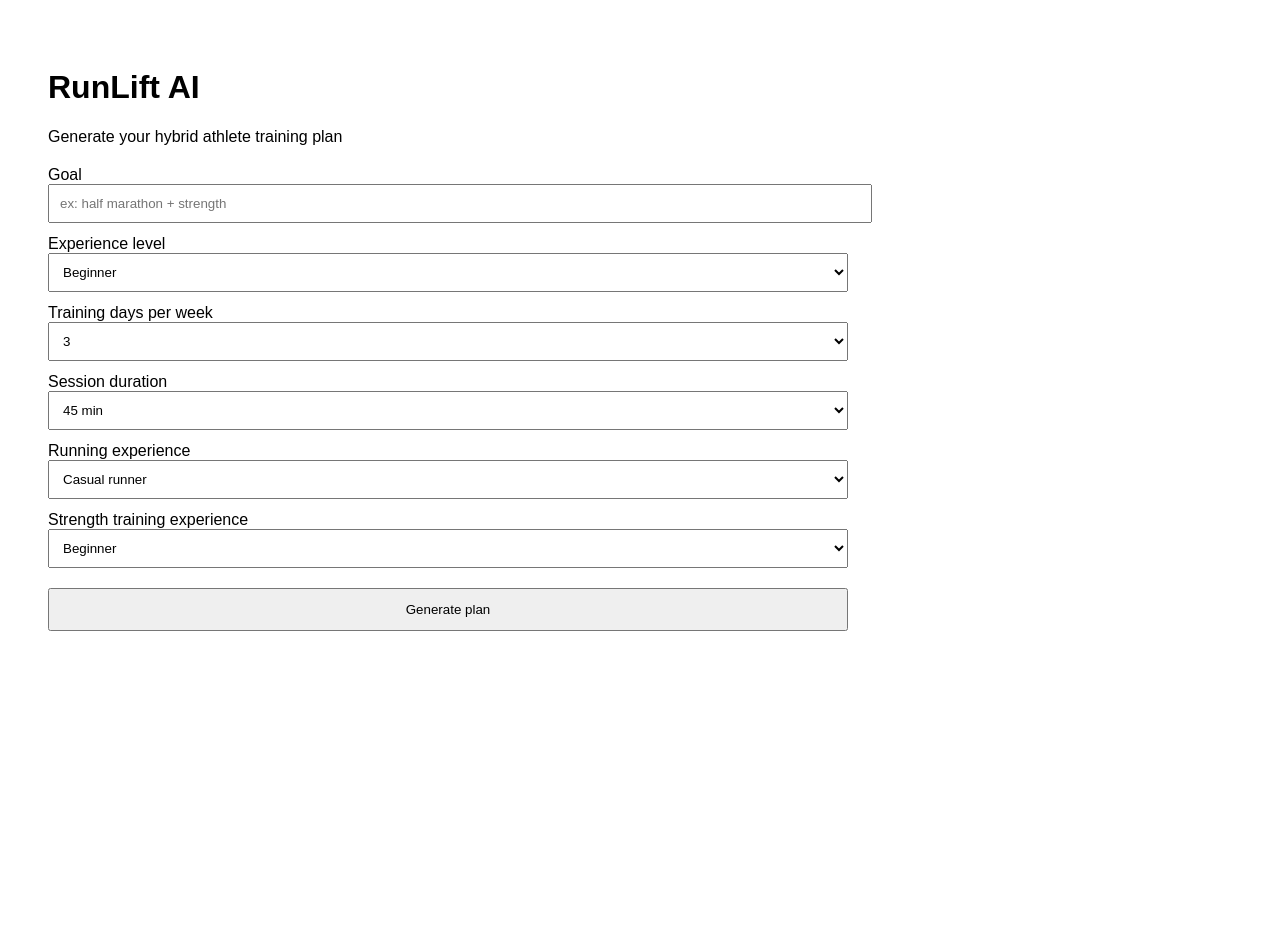
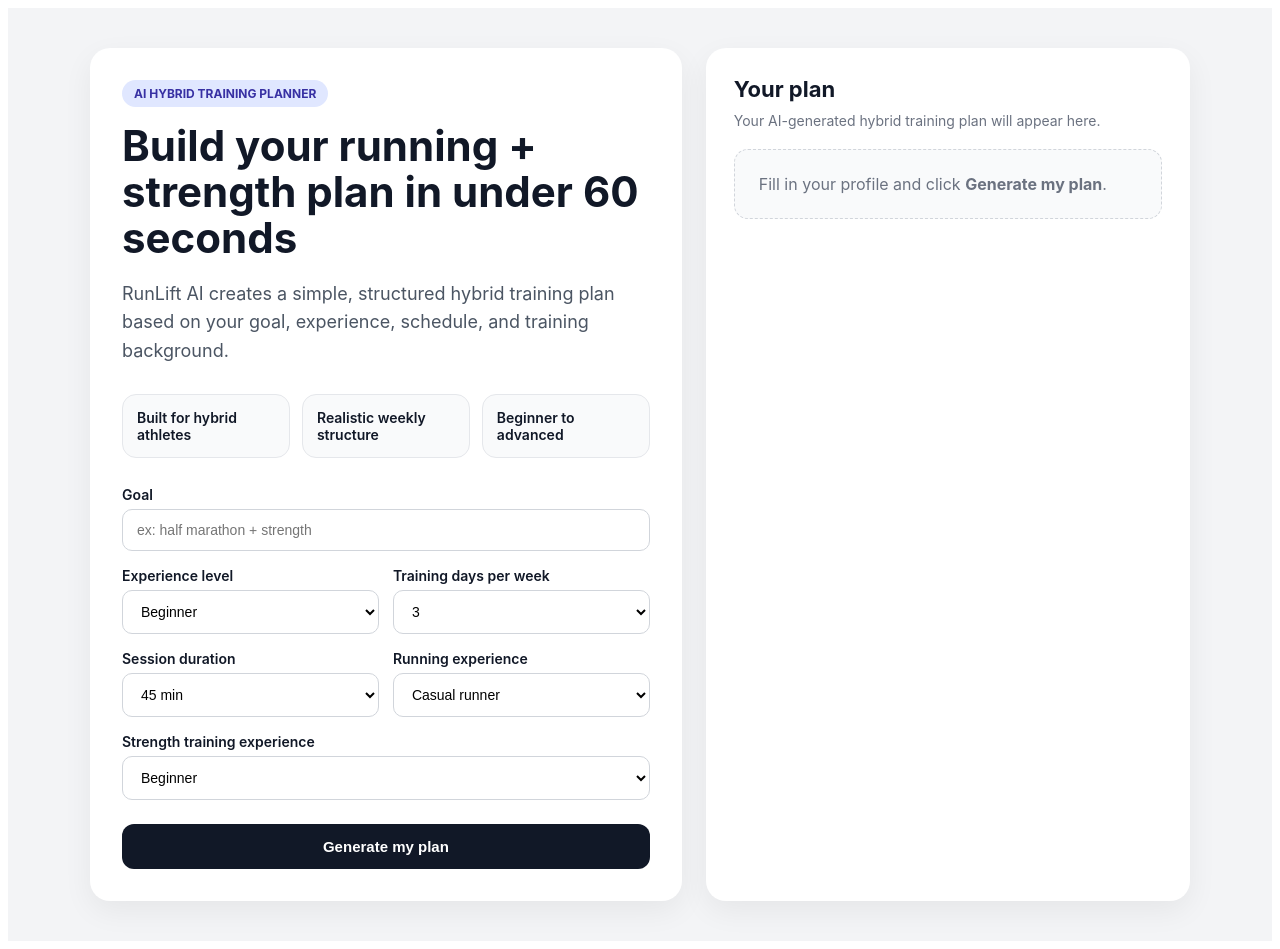
Before and after one commit to RunliftAI/runlift-ai, a Next.js app: page / in a window 1280 px wide. Before the commit the page ends 800 px from the top, so only its background shows below. Built offline with nearby package versions, Linux system fonts and the light colour scheme.

Commit message:
Improve landing page design

```diff
--- a/app/page.js
+++ b/app/page.js
@@ -16,6 +16,7 @@ export default function Home() {
     setLoading(true);
     setResult("");
 
+    try {
       const res = await fetch("/api/generate", {
         method: "POST",
         headers: {
@@ -33,33 +34,144 @@ export default function Home() {
 
       const data = await res.json();
       setResult(data.plan || data.error || "No response received.");
+    } catch (error) {
+      setResult("Something went wrong. Please try again.");
+    } finally {
       setLoading(false);
     }
+  }
+
+  const labelStyle = {
+    display: "block",
+    marginBottom: 6,
+    fontSize: 14,
+    fontWeight: 600,
+    color: "#111827",
+  };
+
+  const inputStyle = {
+    width: "100%",
+    padding: "12px 14px",
+    borderRadius: 10,
+    border: "1px solid #d1d5db",
+    fontSize: 14,
+    background: "white",
+    boxSizing: "border-box",
+  };
 
   return (
-    <main style={{ padding: 40, fontFamily: "Arial", maxWidth: 800 }}>
-      <h1>RunLift AI</h1>
-      <p>Generate your hybrid athlete training plan</p>
+    <main
+      style={{
+        minHeight: "100vh",
+        background: "#f3f4f6",
+        padding: "40px 20px",
+        fontFamily:
+          'Inter, ui-sans-serif, system-ui, -apple-system, BlinkMacSystemFont, "Segoe UI", sans-serif',
+        color: "#111827",
+      }}
+    >
+      <div
+        style={{
+          maxWidth: 1100,
+          margin: "0 auto",
+          display: "grid",
+          gridTemplateColumns: "1.1fr 0.9fr",
+          gap: 24,
+        }}
+      >
+        <section
+          style={{
+            background: "white",
+            borderRadius: 20,
+            padding: 32,
+            boxShadow: "0 10px 30px rgba(0,0,0,0.06)",
+          }}
+        >
+          <div
+            style={{
+              display: "inline-block",
+              padding: "6px 12px",
+              borderRadius: 999,
+              background: "#e0e7ff",
+              color: "#3730a3",
+              fontSize: 12,
+              fontWeight: 700,
+              marginBottom: 16,
+            }}
+          >
+            AI HYBRID TRAINING PLANNER
+          </div>
 
-      <div style={{ display: "grid", gap: 12, marginTop: 20 }}>
+          <h1
+            style={{
+              fontSize: 42,
+              lineHeight: 1.1,
+              margin: "0 0 12px 0",
+            }}
+          >
+            Build your running + strength plan in under 60 seconds
+          </h1>
+
+          <p
+            style={{
+              fontSize: 18,
+              lineHeight: 1.6,
+              color: "#4b5563",
+              marginBottom: 28,
+              maxWidth: 680,
+            }}
+          >
+            RunLift AI creates a simple, structured hybrid training plan based
+            on your goal, experience, schedule, and training background.
+          </p>
+
+          <div
+            style={{
+              display: "grid",
+              gridTemplateColumns: "repeat(3, minmax(0, 1fr))",
+              gap: 12,
+              marginBottom: 28,
+            }}
+          >
+            {[
+              "Built for hybrid athletes",
+              "Realistic weekly structure",
+              "Beginner to advanced",
+            ].map((item) => (
+              <div
+                key={item}
+                style={{
+                  background: "#f9fafb",
+                  border: "1px solid #e5e7eb",
+                  borderRadius: 14,
+                  padding: 14,
+                  fontSize: 14,
+                  fontWeight: 600,
+                }}
+              >
+                {item}
+              </div>
+            ))}
+          </div>
+
+          <div style={{ display: "grid", gap: 16 }}>
             <div>
-          <label>Goal</label>
-          <br />
+              <label style={labelStyle}>Goal</label>
               <input
                 placeholder="ex: half marathon + strength"
                 value={goal}
                 onChange={(e) => setGoal(e.target.value)}
-            style={{ padding: 10, width: "100%" }}
+                style={inputStyle}
               />
             </div>
 
+            <div style={{ display: "grid", gridTemplateColumns: "1fr 1fr", gap: 14 }}>
               <div>
-          <label>Experience level</label>
-          <br />
+                <label style={labelStyle}>Experience level</label>
                 <select
                   value={experienceLevel}
                   onChange={(e) => setExperienceLevel(e.target.value)}
-            style={{ padding: 10, width: "100%" }}
+                  style={inputStyle}
                 >
                   <option value="beginner">Beginner</option>
                   <option value="intermediate">Intermediate</option>
@@ -68,12 +180,11 @@ export default function Home() {
               </div>
 
               <div>
-          <label>Training days per week</label>
-          <br />
+                <label style={labelStyle}>Training days per week</label>
                 <select
                   value={trainingDays}
                   onChange={(e) => setTrainingDays(e.target.value)}
-            style={{ padding: 10, width: "100%" }}
+                  style={inputStyle}
                 >
                   <option value="3">3</option>
                   <option value="4">4</option>
@@ -81,14 +192,15 @@ export default function Home() {
                   <option value="6">6</option>
                 </select>
               </div>
+            </div>
 
+            <div style={{ display: "grid", gridTemplateColumns: "1fr 1fr", gap: 14 }}>
               <div>
-          <label>Session duration</label>
-          <br />
+                <label style={labelStyle}>Session duration</label>
                 <select
                   value={sessionDuration}
                   onChange={(e) => setSessionDuration(e.target.value)}
-            style={{ padding: 10, width: "100%" }}
+                  style={inputStyle}
                 >
                   <option value="30 min">30 min</option>
                   <option value="45 min">45 min</option>
@@ -98,12 +210,11 @@ export default function Home() {
               </div>
 
               <div>
-          <label>Running experience</label>
-          <br />
+                <label style={labelStyle}>Running experience</label>
                 <select
                   value={runningExperience}
                   onChange={(e) => setRunningExperience(e.target.value)}
-            style={{ padding: 10, width: "100%" }}
+                  style={inputStyle}
                 >
                   <option value="never ran regularly">Never ran regularly</option>
                   <option value="casual runner">Casual runner</option>
@@ -111,14 +222,14 @@ export default function Home() {
                   <option value="competitive runner">Competitive runner</option>
                 </select>
               </div>
+            </div>
 
             <div>
-          <label>Strength training experience</label>
-          <br />
+              <label style={labelStyle}>Strength training experience</label>
               <select
                 value={strengthExperience}
                 onChange={(e) => setStrengthExperience(e.target.value)}
-            style={{ padding: 10, width: "100%" }}
+                style={inputStyle}
               >
                 <option value="none">None</option>
                 <option value="beginner">Beginner</option>
@@ -127,16 +238,81 @@ export default function Home() {
               </select>
             </div>
 
-        <button onClick={generatePlan} style={{ padding: 12, marginTop: 8 }}>
-          Generate plan
+            <button
+              onClick={generatePlan}
+              disabled={loading}
+              style={{
+                marginTop: 8,
+                padding: "14px 18px",
+                borderRadius: 12,
+                border: "none",
+                background: "#111827",
+                color: "white",
+                fontSize: 15,
+                fontWeight: 700,
+                cursor: "pointer",
+              }}
+            >
+              {loading ? "Generating..." : "Generate my plan"}
             </button>
           </div>
+        </section>
 
-      {loading && <p style={{ marginTop: 20 }}>Generating...</p>}
+        <section
+          style={{
+            background: "white",
+            borderRadius: 20,
+            padding: 28,
+            boxShadow: "0 10px 30px rgba(0,0,0,0.06)",
+            minHeight: 500,
+          }}
+        >
+          <h2 style={{ fontSize: 22, marginTop: 0, marginBottom: 10 }}>
+            Your plan
+          </h2>
+          <p
+            style={{
+              fontSize: 14,
+              color: "#6b7280",
+              marginTop: 0,
+              marginBottom: 20,
+            }}
+          >
+            Your AI-generated hybrid training plan will appear here.
+          </p>
 
-      {result && (
-        <pre style={{ whiteSpace: "pre-wrap", marginTop: 20 }}>{result}</pre>
+          {result ? (
+            <pre
+              style={{
+                whiteSpace: "pre-wrap",
+                fontFamily:
+                  'ui-monospace, SFMono-Regular, Menlo, Monaco, Consolas, "Liberation Mono", "Courier New", monospace',
+                fontSize: 13,
+                lineHeight: 1.6,
+                background: "#f9fafb",
+                border: "1px solid #e5e7eb",
+                borderRadius: 14,
+                padding: 16,
+                overflowX: "auto",
+              }}
+            >
+              {result}
+            </pre>
+          ) : (
+            <div
+              style={{
+                border: "1px dashed #d1d5db",
+                borderRadius: 14,
+                padding: 24,
+                color: "#6b7280",
+                background: "#f9fafb",
+              }}
+            >
+              Fill in your profile and click <strong>Generate my plan</strong>.
+            </div>
           )}
+        </section>
+      </div>
     </main>
   );
 }
```
Lines whose indentation alone changed are shown as unchanged.
